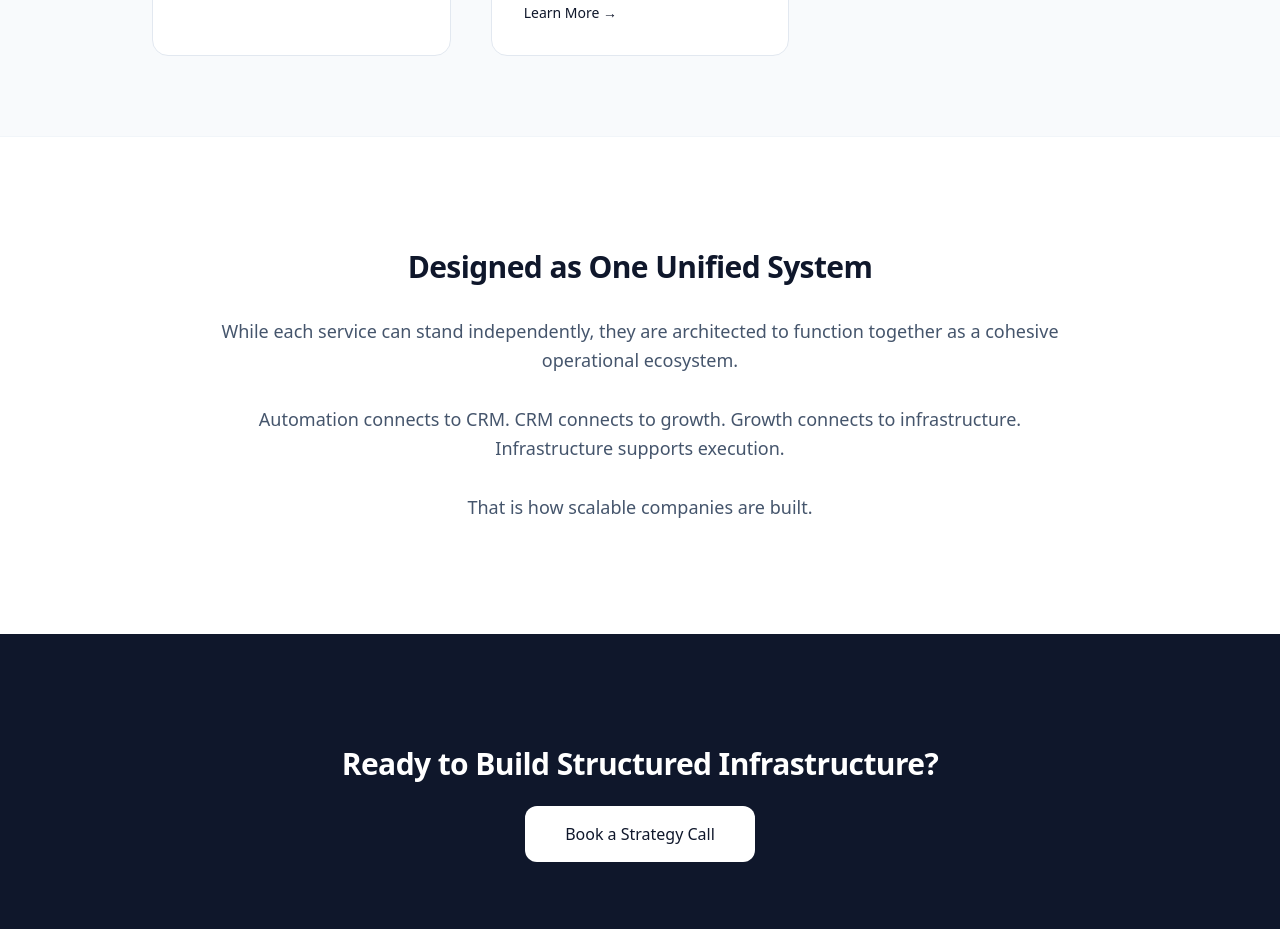
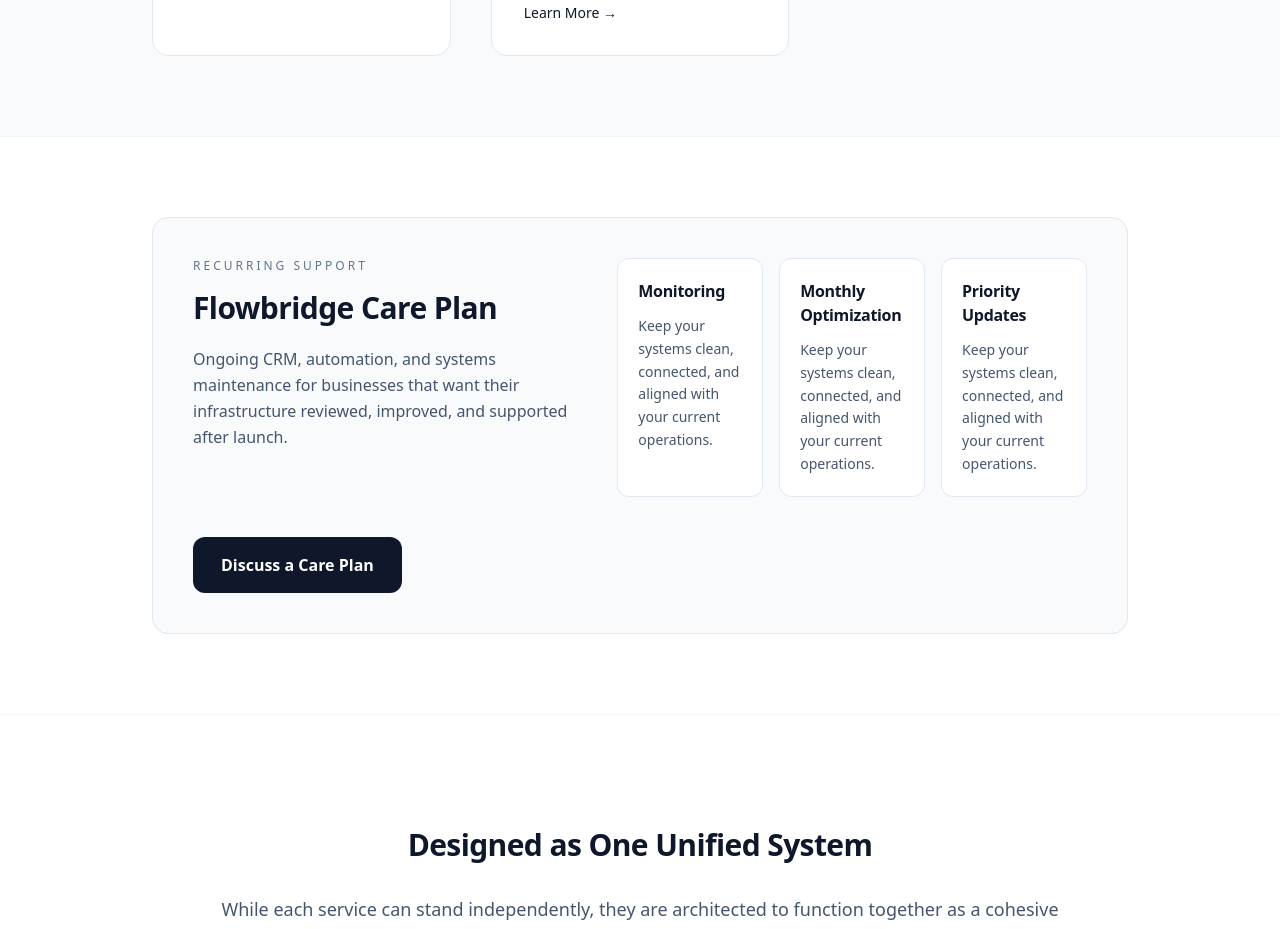
Before and after one commit to JayJay0011/flowbridge-digital, a Next.js app: page /services in a window 1280 px wide. Shown: the part 1360-2289 px from the top of the page. Built offline with nearby package versions, Linux system fonts and the light colour scheme; no server answers; the database is empty.

Commit message:
Add platform positioning and care plan offer

```diff
--- a/app/page.tsx
+++ b/app/page.tsx
@@ -107,6 +107,15 @@ export default async function Home() {
               url: `${siteUrl}/services/operational-support`,
             },
           },
+          {
+            "@type": "ListItem",
+            position: 6,
+            item: {
+              "@type": "Service",
+              name: "Flowbridge Care Plan",
+              url: `${siteUrl}/services`,
+            },
+          },
         ],
       },
     ],
@@ -177,12 +186,16 @@ export default async function Home() {
           </div>
 
           <div className="mt-12 flex flex-wrap items-center gap-6 text-slate-300 text-sm">
-            <span className="uppercase tracking-[0.2em] text-xs">Trusted by</span>
-            <span className="text-slate-200 font-semibold">Meta</span>
-            <span className="text-slate-200 font-semibold">Google</span>
-            <span className="text-slate-200 font-semibold">PayPal</span>
-            <span className="text-slate-200 font-semibold">P&amp;G</span>
-            <span className="text-slate-200 font-semibold">Netflix</span>
+            <span className="uppercase tracking-[0.2em] text-xs">
+              Platforms we build with
+            </span>
+            <span className="text-slate-200 font-semibold">HubSpot</span>
+            <span className="text-slate-200 font-semibold">Zapier</span>
+            <span className="text-slate-200 font-semibold">Make</span>
+            <span className="text-slate-200 font-semibold">Supabase</span>
+            <span className="text-slate-200 font-semibold">Airtable</span>
+            <span className="text-slate-200 font-semibold">GoHighLevel</span>
+            <span className="text-slate-200 font-semibold">Bitrix24</span>
           </div>
         </div>
       </section>
@@ -316,6 +329,14 @@ export default async function Home() {
               <p className="text-slate-600 text-sm leading-relaxed">
                 Clear operational strategy that supports scalable growth.
               </p>
+              <a
+                href="https://cal.com/flow-bridge-digital-tee44g/systems-strategy-consultation"
+                target="_blank"
+                rel="noreferrer"
+                className="mt-6 inline-block text-sm font-semibold text-slate-900"
+              >
+                Book strategy call →
+              </a>
             </div>
 
           </div>
@@ -441,6 +462,60 @@ export default async function Home() {
     </div>
   </div>
 </section>
+{/* ================= CARE PLAN SECTION ================= */}
+<section className="py-24 bg-slate-950 text-white">
+  <div className="max-w-6xl mx-auto px-4 md:px-6">
+    <div className="grid lg:grid-cols-[0.9fr_1.1fr] gap-12 items-start">
+      <div>
+        <p className="uppercase tracking-[0.3em] text-xs text-cyan-200">
+          Ongoing Support
+        </p>
+        <h2 className="mt-5 text-3xl md:text-4xl font-semibold tracking-tight">
+          Flowbridge Care Plan
+        </h2>
+        <p className="mt-6 text-lg leading-relaxed text-slate-300">
+          After your CRM, automation, or operational system is live, we help keep
+          it clean, optimized, and aligned with how your business grows.
+        </p>
+        <a
+          href="https://cal.com/flow-bridge-digital-tee44g/systems-strategy-consultation"
+          target="_blank"
+          rel="noreferrer"
+          className="mt-8 inline-block rounded-xl bg-white px-7 py-4 font-semibold text-slate-950 transition hover:bg-slate-200"
+        >
+          Discuss ongoing support
+        </a>
+      </div>
+
+      <div className="grid sm:grid-cols-3 gap-4">
+        {[
+          {
+            title: "Maintain",
+            body: "Keep workflows, CRM stages, forms, automations, and connected tools running correctly.",
+          },
+          {
+            title: "Optimize",
+            body: "Review system usage, fix bottlenecks, improve follow-up flows, and refine operations monthly.",
+          },
+          {
+            title: "Support",
+            body: "Get a structured support lane for updates, light changes, troubleshooting, and advisory calls.",
+          },
+        ].map((item) => (
+          <div
+            key={item.title}
+            className="rounded-2xl border border-slate-800 bg-slate-900 p-6"
+          >
+            <h3 className="text-lg font-semibold">{item.title}</h3>
+            <p className="mt-4 text-sm leading-relaxed text-slate-400">
+              {item.body}
+            </p>
+          </div>
+        ))}
+      </div>
+    </div>
+  </div>
+</section>
 <FAQSection />
 
 <div className="bg-gradient-to-b from-slate-50 to-white text-slate-900">
--- a/app/services/page.tsx
+++ b/app/services/page.tsx
@@ -111,6 +111,55 @@ export default async function ServicesPage() {
         </div>
       </section>
 
+      {/* CARE PLAN */}
+      <section className="py-20 bg-white border-b border-slate-100">
+        <div className="max-w-5xl mx-auto px-4 md:px-6">
+          <div className="grid lg:grid-cols-[0.9fr_1.1fr] gap-10 items-start rounded-2xl border border-slate-200 bg-slate-50 p-8 md:p-10">
+            <div>
+              <p className="uppercase tracking-[0.25em] text-xs text-slate-500">
+                Recurring Support
+              </p>
+              <h2 className="mt-4 text-3xl font-semibold">
+                Flowbridge Care Plan
+              </h2>
+              <p className="mt-5 text-slate-600 leading-relaxed">
+                Ongoing CRM, automation, and systems maintenance for businesses
+                that want their infrastructure reviewed, improved, and supported
+                after launch.
+              </p>
+            </div>
+
+            <div className="grid sm:grid-cols-3 gap-4">
+              {["Monitoring", "Monthly Optimization", "Priority Updates"].map(
+                (item) => (
+                  <div
+                    key={item}
+                    className="rounded-xl border border-slate-200 bg-white p-5"
+                  >
+                    <h3 className="font-semibold">{item}</h3>
+                    <p className="mt-3 text-sm leading-relaxed text-slate-600">
+                      Keep your systems clean, connected, and aligned with your
+                      current operations.
+                    </p>
+                  </div>
+                )
+              )}
+            </div>
+
+            <div className="lg:col-span-2">
+              <a
+                href="https://cal.com/flow-bridge-digital-tee44g/systems-strategy-consultation"
+                target="_blank"
+                rel="noreferrer"
+                className="inline-block rounded-xl bg-slate-900 px-7 py-4 font-semibold text-white transition hover:bg-slate-800"
+              >
+                Discuss a Care Plan
+              </a>
+            </div>
+          </div>
+        </div>
+      </section>
+
       {/* CONNECTIVE STRATEGY SECTION */}
       <section className="py-28">
         <div className="max-w-4xl mx-auto px-4 md:px-6 text-center">
```
